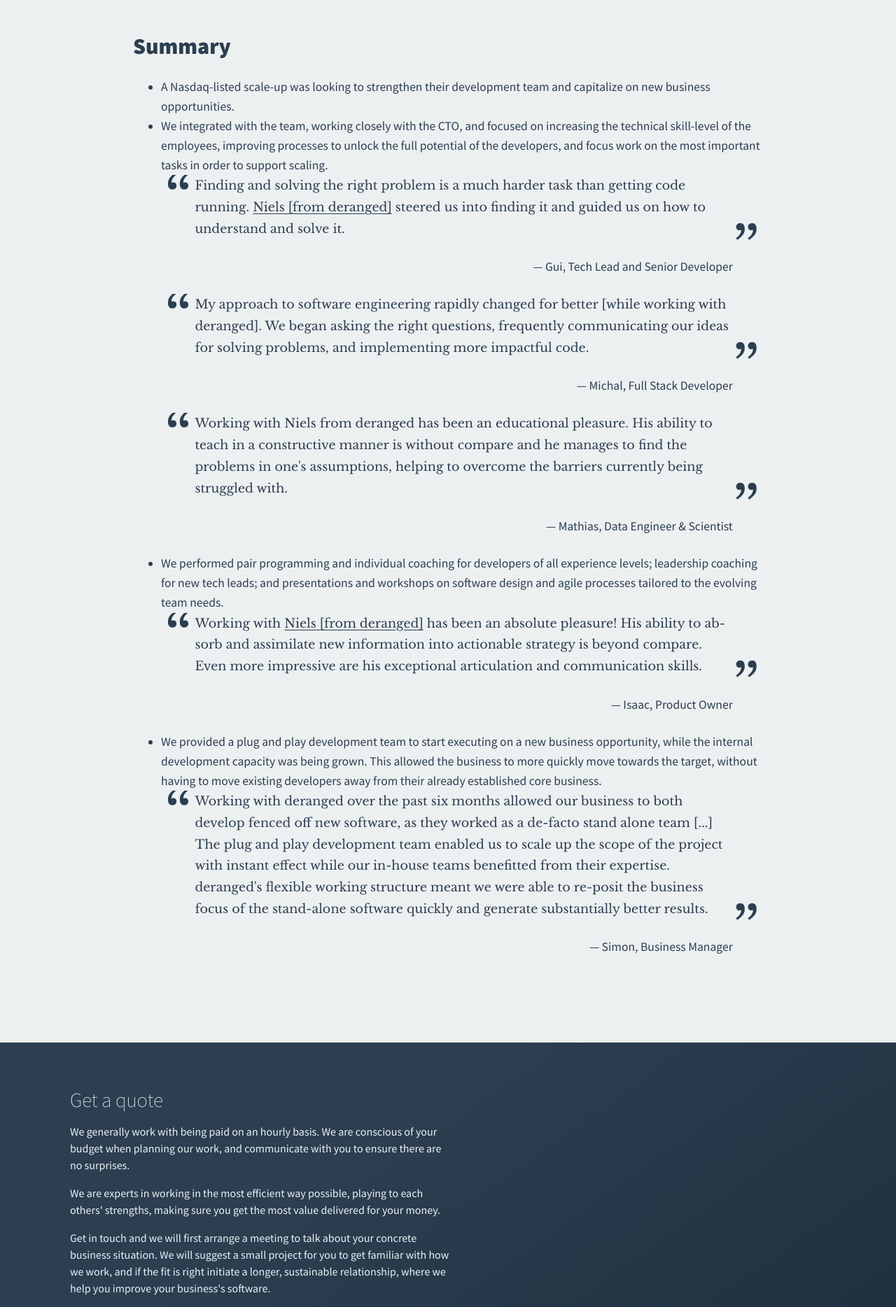
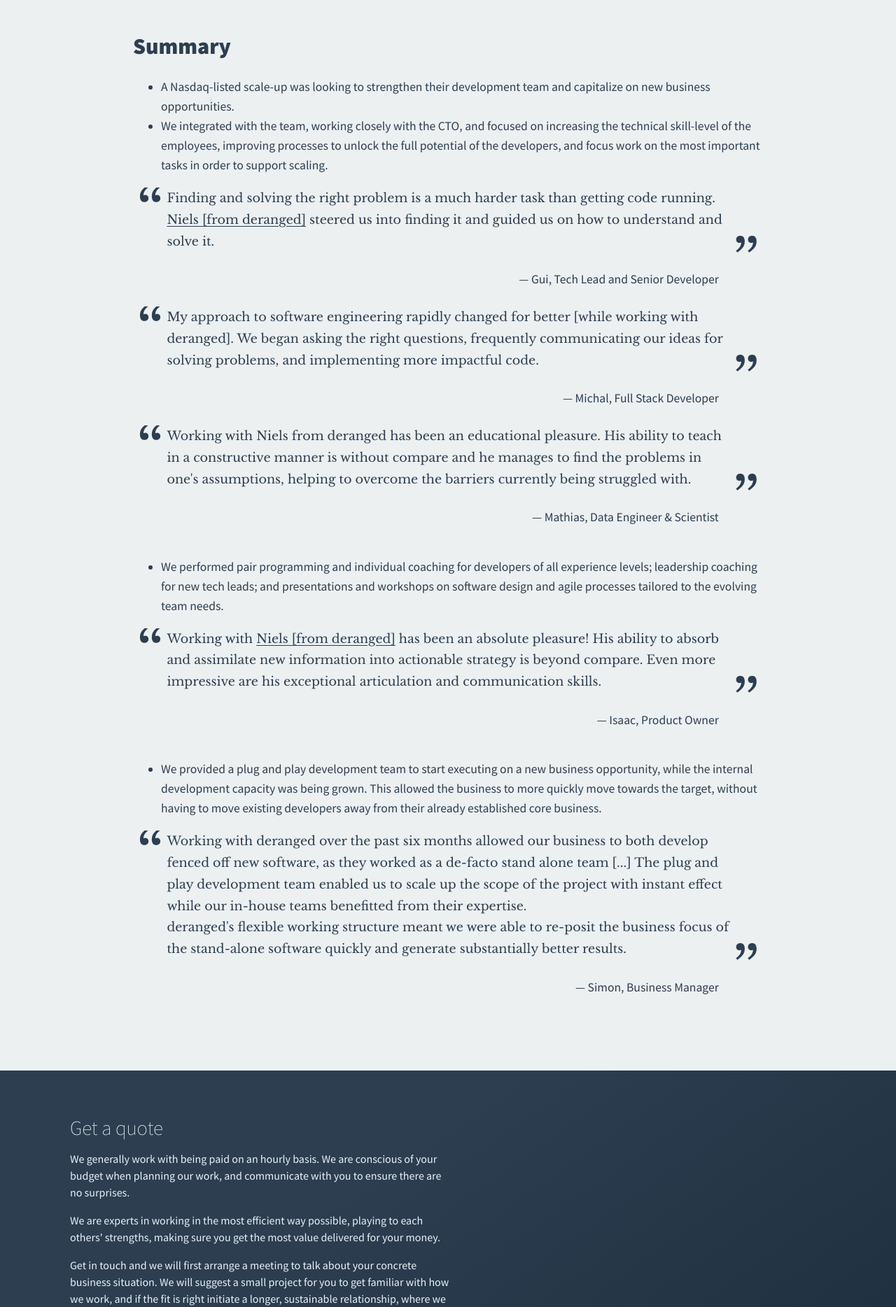
Before and after one commit to derangeddk/deranged.dk, a Jekyll site: the page built from cases/enabled-full-potential-of-a-tech-scaleup/index.html, in a window 1280 px wide. Shown: the part 449-2317 px from the top of the page at 70% size. Built offline with Jekyll 4.4.1, drawn with Linux system fonts in a browser that asks for light colours; some web fonts are replaced; comment, search, counter and statistics services are not loaded.

Commit message:
Adjusted customer quotes position in cases descriptions

```diff
--- a/cases/collaboration-on-technological-upgrade-nornorm/index.html
+++ b/cases/collaboration-on-technological-upgrade-nornorm/index.html
@@ -15,12 +15,14 @@
     <li>
         We worked on building a generalized UI with reusable basic components, allowing stakeholders with no programming knowledge to assemble webpages more quickly. This allows for a faster iteration speed, and makes it easier to adjust to changing needs.
     </li>
+</ul>
 <section class="customer-quote-section">
     <p class="quote-text">
         deranged provided our team with competent frontend and backend development ressources and helped us deliver solutions that fit our client's needs. With a fast onboarding, they were quickly adding value across feature development, testing and client communication. I really appreciate their adaptability and scalability, which allowed us to deliver the fluctuating level of development bandwidth that the client requested.
     </p>
     <p class="quotee">Kalle Kabell, Partner, General Manager & Web Lead, Kabell & Munk</p>
 </section>
+<ul>
     <li>
         We made our expertise available to prioritization decisions, working with Kabell & Munk to ensure that good technical decisions were made for the long term sustainability of the technical platform.
     </li>
--- a/cases/enabled-full-potential-of-a-tech-scaleup/index.html
+++ b/cases/enabled-full-potential-of-a-tech-scaleup/index.html
@@ -13,6 +13,7 @@
     <li>
         We integrated with the team, working closely with the CTO, and focused on increasing the technical skill-level of the employees, improving processes to unlock the full potential of the developers, and focus work on the most important tasks in order to support scaling.
     </li>
+</ul>
 <section class="customer-quote-section">
     <p class="quote-text">
         Finding and solving the right problem is a much harder task than getting code running. <a href="mailto:niels@deranged.dk">Niels [from deranged]</a> steered us into finding it and guided us on how to understand and solve it.
@@ -34,18 +35,22 @@
     </p>
     <p class="quotee">Mathias, Data Engineer & Scientist</p>
 </section>
+<ul>
     <li>
         We performed pair programming and individual coaching for developers of all experience levels; leadership coaching for new tech leads; and presentations and workshops on software design and agile processes tailored to the evolving team needs.
     </li>
+</ul>
 <section class="customer-quote-section">
     <p class="quote-text">
         Working with <a href="mailto:niels@deranged.dk">Niels [from deranged]</a> has been an ab&shy;so&shy;lute plea&shy;sure! His ability to ab&shy;sorb and assim&shy;ilate new infor&shy;mation into action&shy;able strategy is beyond com&shy;pare. Even more im&shy;pres&shy;sive are his excep&shy;tional articu&shy;lation and com&shy;mun&shy;ication skills. <!--Choosing to work with Niels could very well be the best decision you  make for your company.-->
     </p>
     <p class="quotee">Isaac, Product Owner</p>
 </section>
+<ul>
     <li>
         We provided a plug and play development team to start executing on a new business opportunity, while the internal development capacity was being grown. This allowed the business to more quickly move towards the target, without having to move existing developers away from their already established core business.
     </li>
+</ul>
 <section class="customer-quote-section">
     <p class="quote-text">
         Working with deranged over the past six months allowed our business to both develop fenced off new software, as they worked as a de-facto stand alone team [...] <!--, whilst they also assisted and actively developed our legacy software integrating with our pre-existing development teams seamlessly.<br>
@@ -55,4 +60,3 @@
     </p>
     <p class="quotee">Simon, Business Manager</p>
 </section>
-</ul>
--- a/cases/large-scale-system-modernization-kobenhavns-stadsarkiv/index.html
+++ b/cases/large-scale-system-modernization-kobenhavns-stadsarkiv/index.html
@@ -15,12 +15,14 @@
     <li>
         In addition to the accessibility audit and update (and various small changes or features, we have planned and executed in cooperation with them), we also performed a full review of the system, and helped plan updates to the maintainability, stability and security, all while balancing impact with budget.
     </li>
+</ul>
 <section class="customer-quote-section">
     <p class="quote-text">
         I have never worked with anyone who has taken on so much respon&shy;sibility.
     </p>
     <p class="quotee">Signe Trolle Gronemann, Specialkonsulent and Product Owner</p>
 </section>
+<ul>
     <li>
         Concurrently, we have been working with Københavns Stadsarkiv on <a href="https://link-lives.dk/" target="_blank" rel="noopener">Link-Lives</a>, a research project in cooperation with the University of Copenhagen and Rigsarkivet, the Danish national archives, aiming to make available digital versions of historical records about Danes.
     </li>
--- a/cases/technological-migration-fischer-lighting/index.html
+++ b/cases/technological-migration-fischer-lighting/index.html
@@ -15,12 +15,14 @@
     <li>
         We planned the replacement to be gradual and stable. We decided not to build and design a large and complex system to be launched all at once, as this would lead to significant confusion among users and potentially inhibit adoption. Additionally, such an approach is error prone as the complexity of systems grows exponentially with size: bugs would be more likely, and we would be less likely to have designed good user interactions for all use cases. Instead, we implemented a new system, integrating with the legacy system, replacing one part at a time. This allowed users to get used to the new system in manageable increments, while minimizing disruption to established work processes.
     </li>
+</ul>
 <section class="customer-quote-section">
     <p class="quote-text">
         There has been good com&shy;mun&shy;ica&shy;tion and dedi&shy;cation from deranged throughout the partner&shy;ship. [...] We have a close client-supplier relation&shy;ship. I see deranged as being my own in-house developers. That is how it feels.
     </p>
     <p class="quotee">Ninna Toft Hansen, then-COO</p>
 </section>
+<ul>
     <li>
         We performed an analysis of people and work processes involved in the tasks supported by the legacy system, which identified bottlenecks in communication and coordination, as well as providing a more thorough understanding of the work the legacy system was supporting. This allowed us to design a new system that would more comprehensibly automate easily automatable tasks and better support human decision making and creative processes.
     </li>
```
Lines whose indentation alone changed are shown as unchanged.
